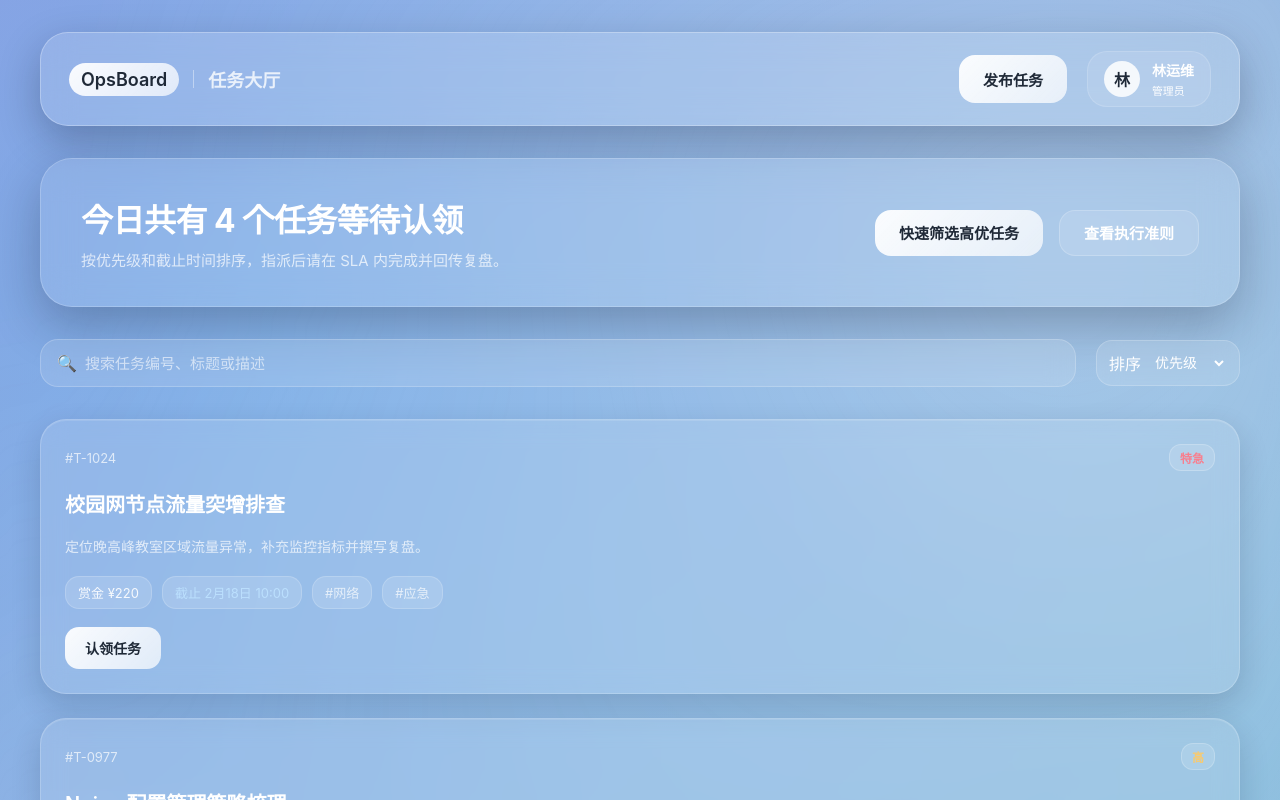
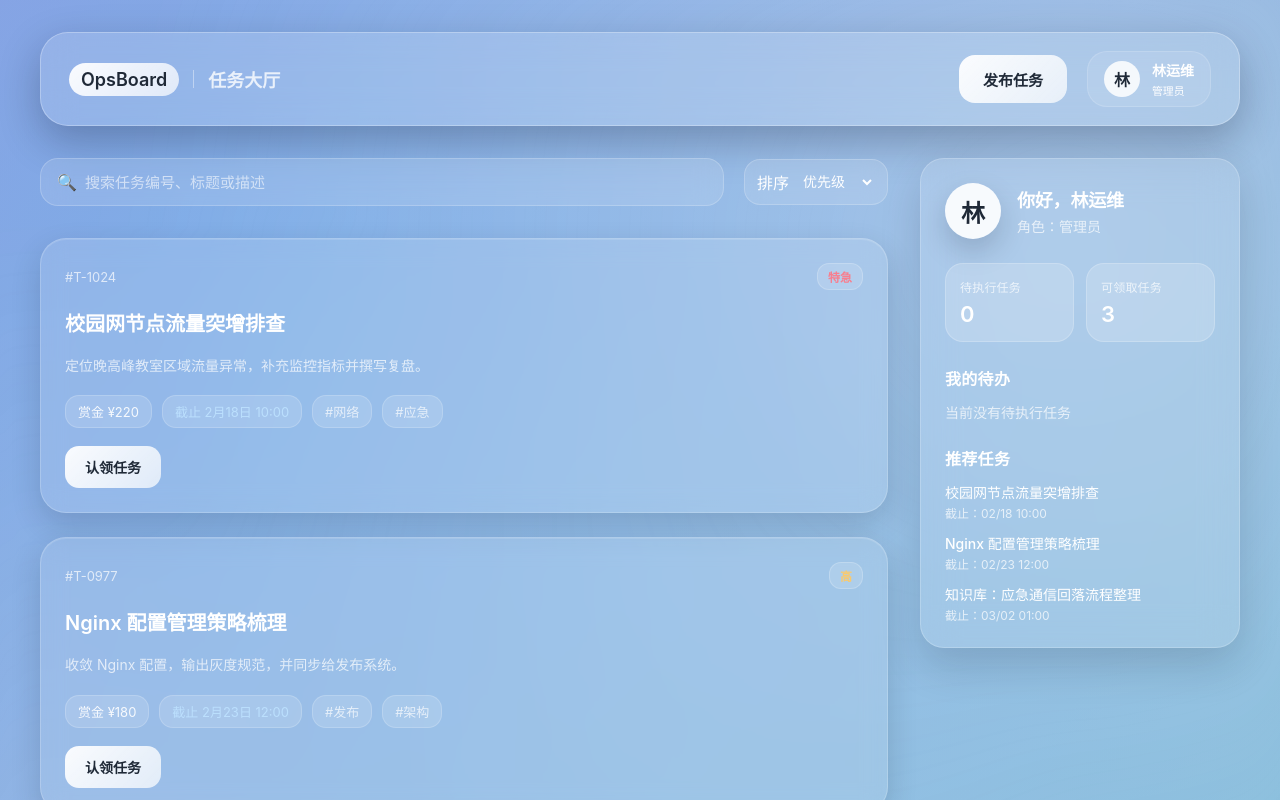
Before and after one commit to HandyWote/OpsBoard, a Vue app in the folder frontend/: page /home in a window 1280 px wide. Shown: the top 800 px of the page. Built offline with nearby package versions, Linux system fonts and the light colour scheme.

Commit message:
feat(frontend): 添加用户侧边栏
在首页添加用户侧边栏组件，显示用户信息、任务统计、待办任务和推荐任务。
重构首页布局，采用主次分栏设计，优化用户任务管理体验。
新增任务计算属性，支持按状态筛选用户相关任务。

```diff
--- a/frontend/src/components/dashboard/HeroBanner.vue
+++ b/frontend/src/components/dashboard/HeroBanner.vue
@@ -6,19 +6,6 @@
   }
 })
 </script>
-
-<template>
-  <section class="hero">
-    <div>
-      <h1>今日共有 {{ taskCount }} 个任务等待认领</h1>
-      <p>按优先级和截止时间排序，指派后请在 SLA 内完成并回传复盘。</p>
-    </div>
-    <div class="hero__cta">
-      <button class="hero__primary" type="button">快速筛选高优任务</button>
-      <button class="hero__secondary" type="button">查看执行准则</button>
-    </div>
-  </section>
-</template>
 
 <style scoped>
 .hero {
--- /dev/null
+++ b/frontend/src/components/dashboard/UserSidebar.vue
@@ -0,0 +1,223 @@
+<script setup>
+import { computed } from 'vue'
+
+const props = defineProps({
+  user: {
+    type: Object,
+    required: true
+  },
+  pendingTasks: {
+    type: Array,
+    default: () => []
+  },
+  availableTasks: {
+    type: Array,
+    default: () => []
+  }
+})
+
+const initials = computed(() => (props.user.name ? props.user.name.slice(0, 1) : '用'))
+const pendingPreview = computed(() => props.pendingTasks.slice(0, 3))
+const availablePreview = computed(() => props.availableTasks.slice(0, 3))
+
+const roleLabel = computed(() => {
+  if (props.user.role === 'admin') return '管理员'
+  if (props.user.role === 'member') return '成员'
+  return props.user.role || '访客'
+})
+
+const formatDeadline = (deadline) => {
+  try {
+    return new Date(deadline).toLocaleString('zh-CN', {
+      month: '2-digit',
+      day: '2-digit',
+      hour: '2-digit',
+      minute: '2-digit'
+    })
+  } catch (err) {
+    return deadline
+  }
+}
+</script>
+
+<template>
+  <aside class="user-sidebar">
+    <section class="profile-card">
+      <div class="avatar">{{ initials }}</div>
+      <div class="profile-meta">
+        <p class="greeting">你好，{{ user.name }}</p>
+        <p class="role">角色：{{ roleLabel }}</p>
+      </div>
+    </section>
+
+    <section class="quick-stats">
+      <div class="stat">
+        <span class="label">待执行任务</span>
+        <span class="value">{{ pendingTasks.length }}</span>
+      </div>
+      <div class="stat">
+        <span class="label">可领取任务</span>
+        <span class="value">{{ availableTasks.length }}</span>
+      </div>
+    </section>
+
+    <section class="task-block">
+      <h3>我的待办</h3>
+      <ol v-if="pendingTasks.length" class="task-list">
+        <li v-for="task in pendingPreview" :key="task.id">
+          <p class="task-title">{{ task.title }}</p>
+          <p class="task-deadline">截止：{{ formatDeadline(task.deadline) }}</p>
+        </li>
+      </ol>
+      <p v-else class="empty">当前没有待执行任务</p>
+      <p v-if="pendingTasks.length > pendingPreview.length" class="more">
+        还有 {{ pendingTasks.length - pendingPreview.length }} 项待处理
+      </p>
+    </section>
+
+    <section v-if="availablePreview.length" class="task-block">
+      <h3>推荐任务</h3>
+      <ul class="task-list">
+        <li v-for="task in availablePreview" :key="task.id">
+          <p class="task-title">{{ task.title }}</p>
+          <p class="task-deadline">截止：{{ formatDeadline(task.deadline) }}</p>
+        </li>
+      </ul>
+    </section>
+  </aside>
+</template>
+
+<style scoped>
+.user-sidebar {
+  min-width: 280px;
+  max-width: 320px;
+  display: flex;
+  flex-direction: column;
+  gap: 24px;
+  padding: 24px;
+  border-radius: 24px;
+  background: var(--frost-card-bg);
+  border: 1px solid var(--frost-border-soft);
+  backdrop-filter: blur(18px);
+  box-shadow: 0 18px 40px var(--frost-shadow-light);
+}
+
+.profile-card {
+  display: flex;
+  align-items: center;
+  gap: 16px;
+}
+
+.avatar {
+  width: 56px;
+  height: 56px;
+  border-radius: 50%;
+  display: flex;
+  align-items: center;
+  justify-content: center;
+  background: rgba(255, 255, 255, 0.9);
+  color: #1f2937;
+  font-size: 24px;
+  font-weight: 600;
+  box-shadow: 0 12px 28px rgba(15, 23, 42, 0.18);
+}
+
+.profile-meta {
+  display: flex;
+  flex-direction: column;
+  gap: 4px;
+}
+
+.greeting {
+  margin: 0;
+  font-size: 18px;
+  font-weight: 600;
+  letter-spacing: -0.2px;
+}
+
+.role {
+  margin: 0;
+  font-size: 14px;
+  color: var(--frost-text-secondary);
+}
+
+.quick-stats {
+  display: grid;
+  grid-template-columns: repeat(2, 1fr);
+  gap: 12px;
+}
+
+.stat {
+  padding: 14px;
+  border-radius: 18px;
+  background: var(--frost-muted-strong);
+  border: 1px solid var(--frost-border-soft);
+  display: flex;
+  flex-direction: column;
+  gap: 6px;
+}
+
+.label {
+  font-size: 12px;
+  color: var(--frost-text-secondary);
+  letter-spacing: 0.2px;
+}
+
+.value {
+  font-size: 22px;
+  font-weight: 600;
+}
+
+.task-block {
+  display: flex;
+  flex-direction: column;
+  gap: 12px;
+}
+
+.task-block h3 {
+  margin: 0;
+  font-size: 16px;
+  font-weight: 600;
+  letter-spacing: 0.3px;
+}
+
+.task-list {
+  margin: 0;
+  padding: 0;
+  display: flex;
+  flex-direction: column;
+  gap: 12px;
+  list-style: none;
+}
+
+.task-title {
+  margin: 0;
+  font-size: 14px;
+  font-weight: 500;
+}
+
+.task-deadline {
+  margin: 2px 0 0;
+  font-size: 12px;
+  color: var(--frost-text-secondary);
+}
+
+.empty {
+  margin: 0;
+  font-size: 14px;
+  color: var(--frost-text-secondary);
+}
+
+.more {
+  margin: 0;
+  font-size: 12px;
+  color: var(--frost-text-secondary);
+}
+
+@media (max-width: 1100px) {
+  .user-sidebar {
+    max-width: none;
+    width: 100%;
+  }
+}
+</style>
--- a/frontend/src/composables/useTaskBoard.js
+++ b/frontend/src/composables/useTaskBoard.js
@@ -78,6 +78,20 @@
   })
 
   const isAdmin = computed(() => currentUser.role === 'admin')
+
+  const myPendingTasks = computed(() =>
+    tasks
+      .filter((task) => task.status === 'claimed' && task.assignee === currentUser.name)
+      .slice()
+      .sort((a, b) => new Date(a.deadline).getTime() - new Date(b.deadline).getTime())
+  )
+
+  const availableTasks = computed(() =>
+    tasks
+      .filter((task) => task.status === 'available')
+      .slice()
+      .sort((a, b) => new Date(a.deadline).getTime() - new Date(b.deadline).getTime())
+  )
 
   const filteredTasks = computed(() => {
     const term = keyword.value.trim().toLowerCase()
@@ -184,6 +198,8 @@
     submitting,
     publishForm,
     filteredTasks,
+    myPendingTasks,
+    availableTasks,
     priorityMeta,
     togglePublishPanel,
     updateFormField,
--- a/frontend/src/views/HomeView.vue
+++ b/frontend/src/views/HomeView.vue
@@ -4,6 +4,7 @@
 import TaskFilterBar from '../components/dashboard/TaskFilterBar.vue'
 import TaskBoard from '../components/dashboard/TaskBoard.vue'
 import PublishPanel from '../components/dashboard/PublishPanel.vue'
+import UserSidebar from '../components/dashboard/UserSidebar.vue'
 import { useTaskBoard } from '../composables/useTaskBoard.js'
 
 const {
@@ -15,6 +16,8 @@
   submitting,
   publishForm,
   filteredTasks,
+  myPendingTasks,
+  availableTasks,
   priorityMeta,
   togglePublishPanel,
   updateFormField,
@@ -37,6 +40,8 @@
   <div class="workspace">
     <WorkspaceTopbar :user="currentUser" :is-admin="isAdmin" @toggle-publish="togglePublishPanel" />
 
+    <div class="workspace-body">
+      <div class="primary-pane">
         <HeroBanner :task-count="filteredTasks.length" />
 
         <TaskFilterBar
@@ -64,6 +69,14 @@
           @update:description="handleDescriptionUpdate"
         />
       </div>
+
+      <UserSidebar
+        :user="currentUser"
+        :pending-tasks="myPendingTasks"
+        :available-tasks="availableTasks"
+      />
+    </div>
+  </div>
 </template>
 
 <style scoped>
@@ -75,4 +88,28 @@
   gap: 32px;
   z-index: 1;
 }
+
+.workspace-body {
+  width: 100%;
+  display: grid;
+  grid-template-columns: minmax(0, 1fr) 320px;
+  gap: 32px;
+  align-items: start;
+}
+
+.primary-pane {
+  display: flex;
+  flex-direction: column;
+  gap: 32px;
+}
+
+@media (max-width: 1100px) {
+  .workspace-body {
+    grid-template-columns: 1fr;
+  }
+
+  .primary-pane {
+    order: 1;
+  }
+}
 </style>
```
Lines whose indentation alone changed are shown as unchanged.
